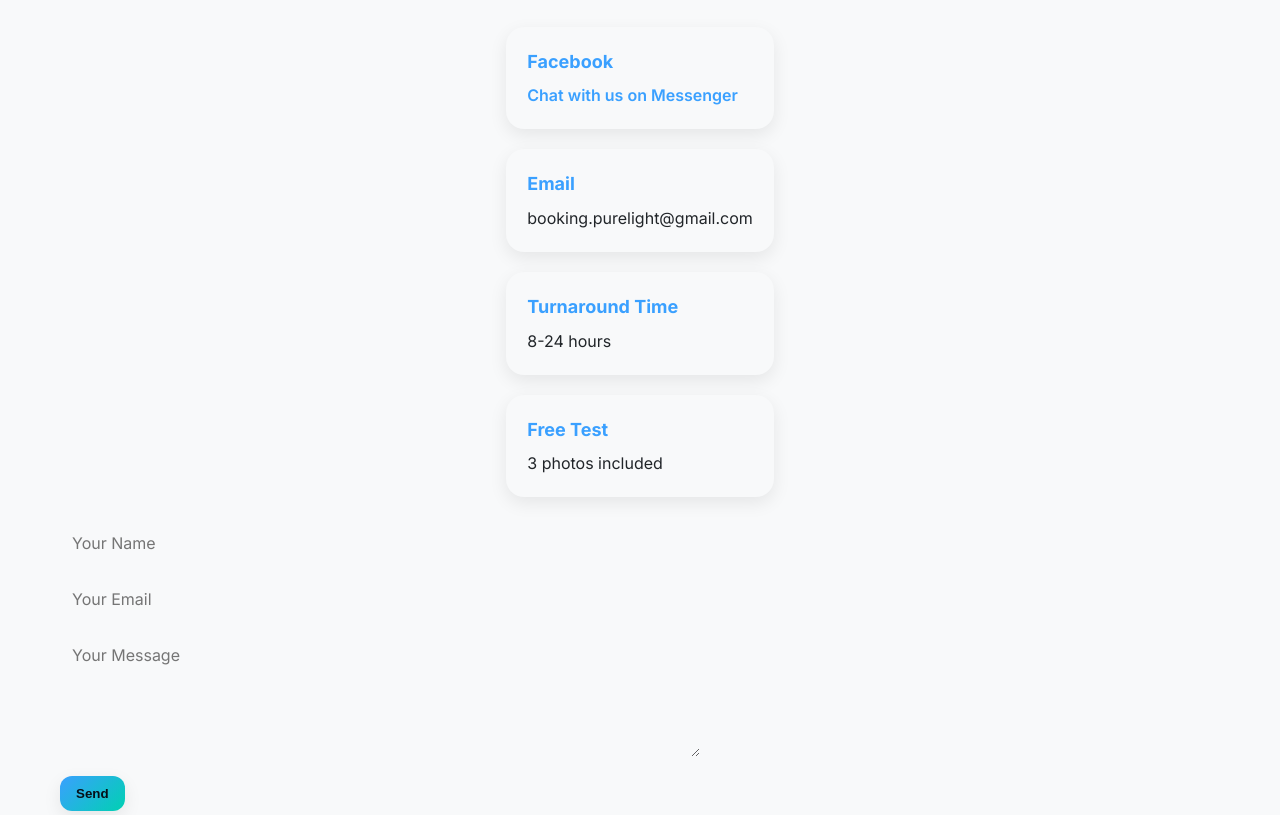
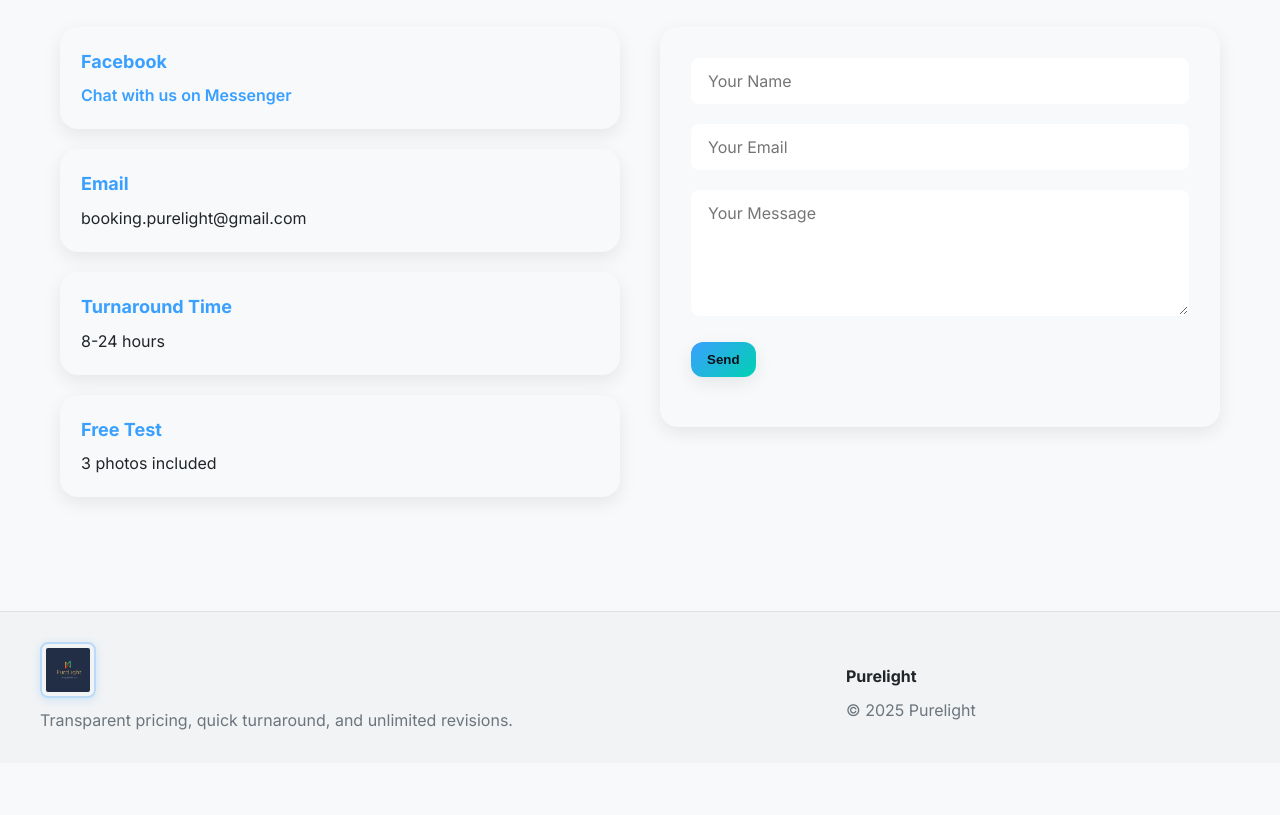
Before and after one commit to thaiduy0504/Purelight, a plain HTML site: page index.html in a window 1280 px wide. Shown: the part 3504-4319 px from the top of the page. After the commit the page ends 4267 px from the top, so only its background shows below. Drawn offline with nearby package versions, Linux system fonts and the light colour scheme.

Commit message:
Move contact form to right side with 2-column layout

```diff
--- a/index.html
+++ b/index.html
@@ -369,20 +369,20 @@
              <p>3 photos included</p>
            </div>
          </div>
-       </div>
-       <div class="lead-form-wrapper animate" style="margin-top:24px; width:100%; max-width:640px;">
-         <form id="leadForm" onsubmit="sendEmail(event)">
-           <div class="form-group" style="margin-bottom:12px;">
-             <input type="text" id="leadName" placeholder="Your Name" required style="width:100%;padding:12px;border:1px solid var(--border);border-radius:8px;background:var(--surface);color:var(--text);">
-           </div>
-           <div class="form-group" style="margin-bottom:12px;">
-             <input type="email" id="leadEmail" placeholder="Your Email" required style="width:100%;padding:12px;border:1px solid var(--border);border-radius:8px;background:var(--surface);color:var(--text);">
-           </div>
-           <div class="form-group" style="margin-bottom:12px;">
-             <textarea id="leadMessage" placeholder="Your Message" rows="5" required style="width:100%;padding:12px;border:1px solid var(--border);border-radius:8px;background:var(--surface);color:var(--text);"></textarea>
-           </div>
-           <button type="submit" class="btn btn-primary">Send</button>
-         </form>
+         <div class="contact-form animate">
+           <form id="leadForm" onsubmit="sendEmail(event)">
+             <div class="form-group">
+               <input type="text" id="leadName" placeholder="Your Name" required>
+             </div>
+             <div class="form-group">
+               <input type="email" id="leadEmail" placeholder="Your Email" required>
+             </div>
+             <div class="form-group">
+               <textarea id="leadMessage" placeholder="Your Message" rows="5" required></textarea>
+             </div>
+             <button type="submit" class="btn btn-primary">Send</button>
+           </form>
+         </div>
        </div>
     </div>
   </section>
--- a/style.css
+++ b/style.css
@@ -790,9 +790,11 @@ body.light .banner.social-banner {
 
 /* Contact Section */
 .contact-content {
-  display: flex;
-  justify-content: center;
+  display: grid;
+  grid-template-columns: 1fr 1fr;
+  gap: 40px;
   margin-top: 30px;
+  align-items: start;
 }
 
 .contact-item a {
@@ -837,6 +839,11 @@ body.light .banner.social-banner {
   border-radius: var(--radius);
   padding: 30px;
   box-shadow: var(--shadow-soft);
+  height: fit-content;
+  min-height: 400px;
+  display: flex;
+  flex-direction: column;
+  justify-content: space-between;
 }
 
 .form-group {
@@ -904,7 +911,12 @@ body.light .banner.social-banner {
 
 @media (max-width: 768px) {
   .contact-content {
-    justify-content: flex-start;
+    grid-template-columns: 1fr;
+    gap: 30px;
+  }
+
+  .contact-form {
+    min-height: auto;
   }
 }
 
```
